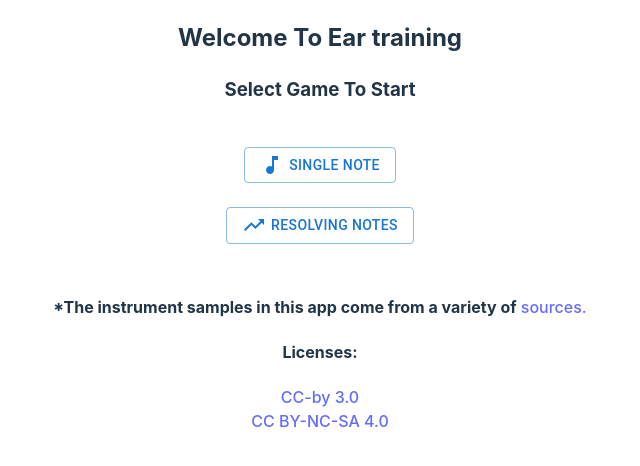
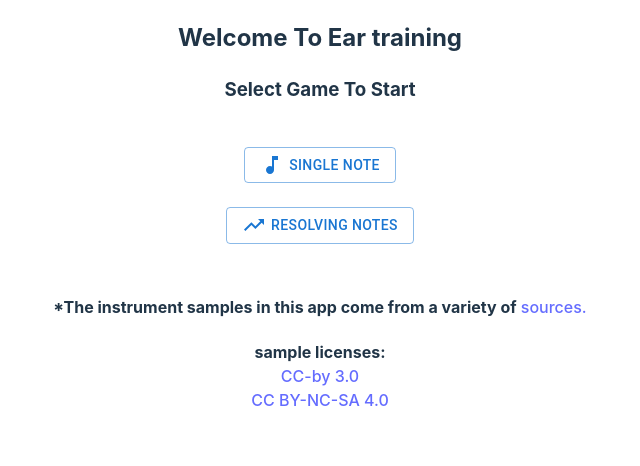
Before and after one commit to jonathanAK/sounds, a React (Vite) app: page / in a window 1280 px wide. Shown: the top 466 px of the page, without its empty margins (320-960 px from the left). Built offline with nearby package versions, Linux system fonts and the light colour scheme; no server answers.

Commit message:
attribution

```diff
--- a/src/pages/start/start.jsx
+++ b/src/pages/start/start.jsx
@@ -40,10 +40,12 @@ function StartPage({setCurrentPage, setSoundsLoaded}) {
             <h4>*The instrument samples in this app come from a variety of
                 <a href={'./public/samples.txt'} target="_blank"> sources.</a>
             </h4>
-            <h4>Licenses:</h4>
-            <a href={'https://creativecommons.org/licenses/by/3.0/'} target="_blank">CC-by 3.0</a>
-            <br/>
-            <a href={'https://creativecommons.org/licenses/by-nc-sa/4.0/'} target="_blank">CC BY-NC-SA 4.0</a>
+            <h4>sample licenses:
+                <br/>
+                <a href={'https://creativecommons.org/licenses/by/3.0/'} target="_blank">CC-by 3.0</a>
+                <br/>
+                <a href={'https://creativecommons.org/licenses/by-nc-sa/4.0/'} target="_blank">CC BY-NC-SA 4.0</a>
+            </h4>
         </div>
     </div>
 }
```
